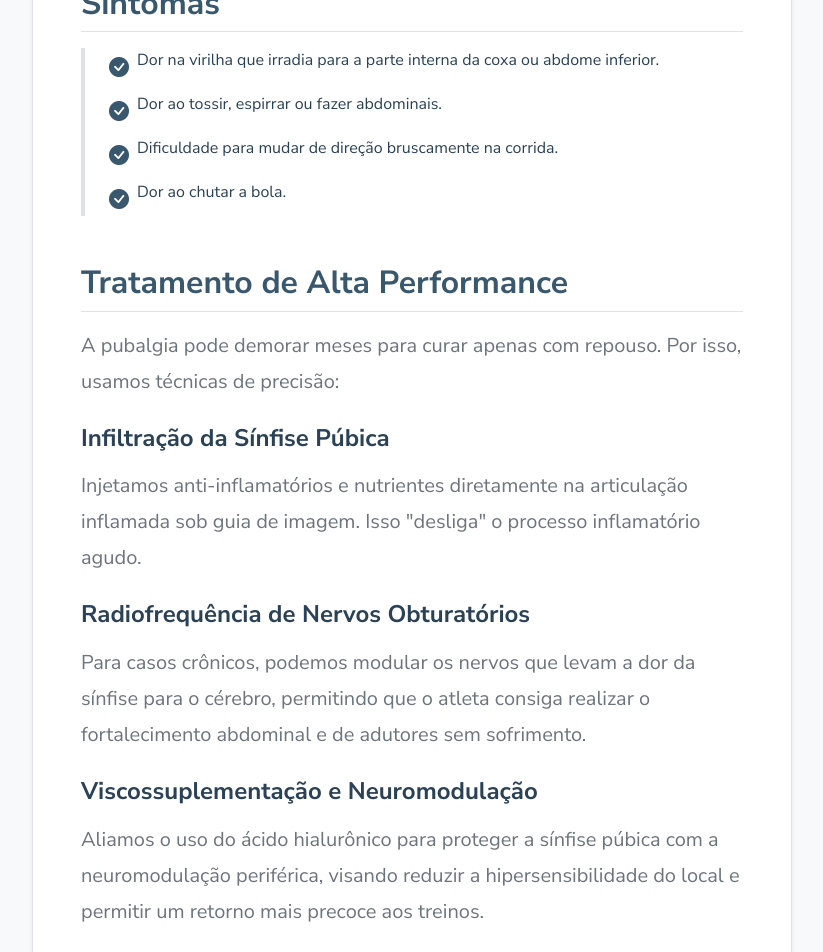
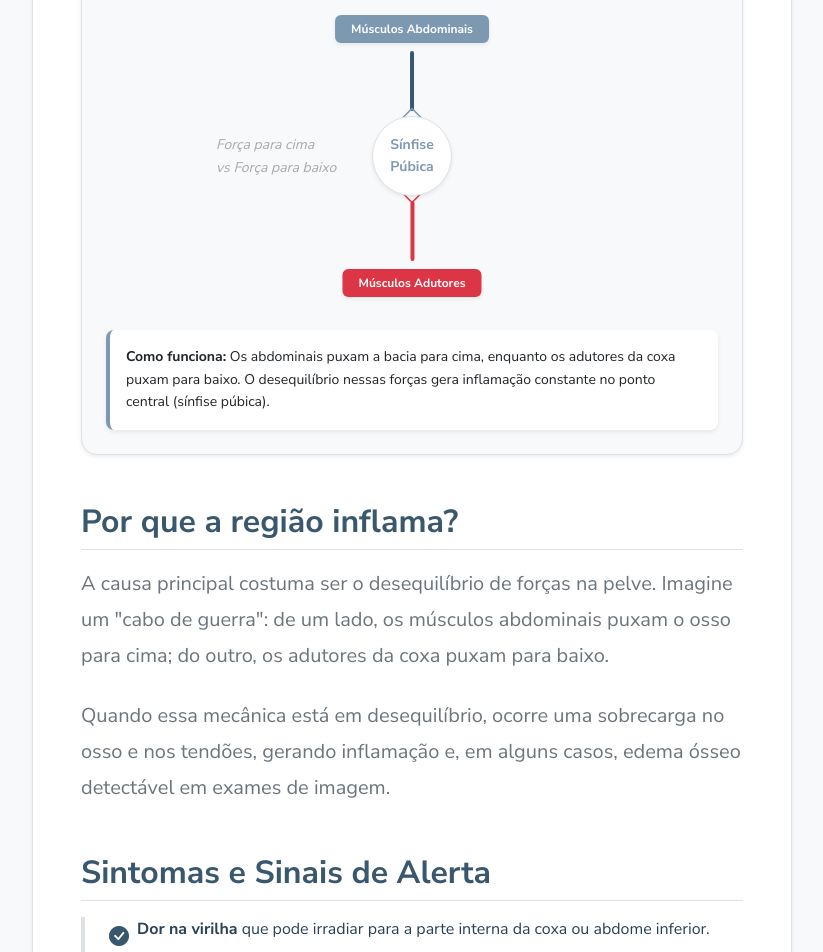
Before and after one commit to benedetjv/teste-site, a Next.js app: page /blog/pubalgia-dor-virilha-esporte in a window 1280 px wide. Shown: the part 820-1772 px from the top of the page, without its empty margins (228-1051 px from the left). Built offline with nearby package versions, Linux system fonts and the light colour scheme.

Commit message:
feat(blog): update Pubalgia article with biomechanical infographic and optimized content

```diff
--- a/src/app/blog/page.tsx
+++ b/src/app/blog/page.tsx
@@ -337,8 +337,8 @@ const posts = [
     },
     {
         slug: "pubalgia-dor-virilha-esporte",
-        title: "Pubalgia: A dor na virilha de quem joga futebol e faz CrossFit",
-        excerpt: "Entenda o desequilíbrio muscular que causa dor profunda na região pubiana e como tratar.",
+        title: "Pubalgia: O Desafio da Dor na Virilha no Esporte",
+        excerpt: "Dor na virilha ao correr ou chutar? Entenda o desequilíbrio do 'cabo de guerra' pélvico e como tratar.",
         date: "24 Jan 2026",
         category: "Medicina do Esporte",
         image: "/img/blog/pubalgia-groin-pain.png",
--- a/src/app/blog/pubalgia-dor-virilha-esporte/page.mdx
+++ b/src/app/blog/pubalgia-dor-virilha-esporte/page.mdx
@@ -1,34 +1,46 @@
 export const metadata = {
-  title: 'Pubalgia: A dor na virilha que afasta do futebol e do CrossFit',
-  description: 'Dor profunda na região pubiana e virilha? Entenda a pubalgia e como o tratamento intervencionista acelera a volta aos campos.',
+  title: 'Pubalgia: O Desafio da Dor na Virilha no Esporte',
+  description: 'Dor na virilha ao correr, chutar ou fazer abdominal? Entenda as causas da pubalgia e veja como tratamentos minimamente invasivos auxiliam na recuperação funcional.',
 };
 
-# Pubalgia: O desafio da dor na virilha
+import PubalgiaTugOfWar from '@/components/PubalgiaTugOfWar';
 
-A **Pubalgia**, também conhecida como "hérnia do esporte", é uma condição dolorosa que afeta a região da sínfise púbica (onde os ossos da bacia se encontram na frente). É uma lesão clássica de jogadores de futebol, corredores e entusiastas de CrossFit.
+# Pubalgia: O Desafio da Dor na Virilha no Esporte
 
-## Por que dói?
-A causa é o desequilíbrio de forças: os músculos abdominais puxam o osso para cima, enquanto os adutores da coxa puxam para baixo. Esse "cabo de guerra" inflama o osso e os tendões da região.
+A **Pubalgia** é uma condição dolorosa que afeta a região da sínfise púbica (o ponto de encontro dos ossos da bacia na parte frontal). Embora seja frequentemente chamada de "hérnia do esporte", ela se manifesta como uma sobrecarga dolorosa que atinge desde jogadores de futebol e corredores até entusiastas de CrossFit.
 
-## Sintomas
--   Dor na virilha que irradia para a parte interna da coxa ou abdome inferior.
--   Dor ao tossir, espirrar ou fazer abdominais.
--   Dificuldade para mudar de direção bruscamente na corrida.
--   Dor ao chutar a bola.
+Existem diferentes causas possíveis para a dor na virilha, e o diagnóstico correto é o primeiro passo. Muitas vezes, o que parece ser uma simples distensão muscular é, na verdade, um processo de sobrecarga crônica.
 
-## Tratamento de Alta Performance
+<PubalgiaTugOfWar />
 
-A pubalgia pode demorar meses para curar apenas com repouso. Por isso, usamos técnicas de precisão:
+## Por que a região inflama?
 
-### Infiltração da Sínfise Púbica
-Injetamos anti-inflamatórios e nutrientes diretamente na articulação inflamada sob guia de imagem. Isso "desliga" o processo inflamatório agudo.
+A causa principal costuma ser o desequilíbrio de forças na pelve. Imagine um "cabo de guerra": de um lado, os músculos abdominais puxam o osso para cima; do outro, os adutores da coxa puxam para baixo.
 
-### Radiofrequência de Nervos Obturatórios
-Para casos crônicos, podemos modular os nervos que levam a dor da sínfise para o cérebro, permitindo que o atleta consiga realizar o fortalecimento abdominal e de adutores sem sofrimento.
+Quando essa mecânica está em desequilíbrio, ocorre uma sobrecarga no osso e nos tendões, gerando inflamação e, em alguns casos, edema ósseo detectável em exames de imagem.
 
-### Viscossuplementação e Neuromodulação
-Aliamos o uso do ácido hialurônico para proteger a sínfise púbica com a neuromodulação periférica, visando reduzir a hipersensibilidade do local e permitir um retorno mais precoce aos treinos.
+## Sintomas e Sinais de Alerta
 
-> **Conselho do Dr. Otto:** O segredo da pubalgia é o equilíbrio muscular. Tratamos a dor com intervenção para que você consiga fortalecer o que está fraco com segurança.
+*   **Dor na virilha** que pode irradiar para a parte interna da coxa ou abdome inferior.
+*   Desconforto ao tossir, espirrar ou realizar exercícios abdominais.
+*   Dificuldade para mudar de direção bruscamente ou realizar movimentos de explosão.
 
-[Sente dor na virilha ao treinar? Vamos avaliar seu quadro.](https://wa.me/5519999439824)
+> **⚠️ Atenção:** A avaliação médica é fundamental para saber se o procedimento é indicado no seu caso e para descartar outras patologias, como problemas na articulação do quadril.
+
+## Abordagens Intervencionistas e Reabilitação
+
+O objetivo das técnicas intervencionistas é permitir que o paciente retome a função com mais segurança, respeitando os limites biológicos de cada tecido. Cada caso precisa ser individualizado.
+
+### Infiltração Guiada por Imagem
+Quando bem indicada, a infiltração guiada por imagem pode auxiliar no controle da dor e inflamação da sínfise púbica ou dos adutores. O procedimento visa criar uma "janela terapêutica" para que o paciente consiga realizar a reabilitação e o fortalecimento com mais conforto.
+
+### Radiofrequência de Nervos Sensoriais
+Existem técnicas como a radiofrequência de nervos sensoriais que visam modular a percepção dolorosa em casos de dor persistente. O objetivo é facilitar o retorno ao protocolo de fortalecimento abdominal e de adutores, especialmente quando a dor impede a progressão na fisioterapia.
+
+### Viscossuplementação e Modulação
+Em casos selecionados, e a depender do padrão de dor e resposta aos tratamentos prévios, podemos considerar o uso de ácido hialurônico na articulação da sínfise para proteger a estrutura e melhorar a biomecânica local.
+
+## Conclusão
+O foco do tratamento da pubalgia é restaurar o equilíbrio muscular entre abdômen e adutores, sempre respeitando a fase da dor e o grau de inflamação local. As intervenções são ferramentas para que esse equilíbrio seja atingido com segurança.
+
+[Agende sua avaliação com o Dr. Otto Beckedorff](https://wa.me/5519999439824)
--- /dev/null
+++ b/src/components/PubalgiaTugOfWar.tsx
@@ -0,0 +1,66 @@
+"use client";
+
+import React from 'react';
+import { motion } from 'framer-motion';
+
+export default function PubalgiaTugOfWar() {
+    return (
+        <div className="my-5 p-4 bg-light rounded-4 border shadow-sm">
+            <h5 className="fw-bold text-center mb-4" style={{ color: 'var(--azul-escuro)' }}>
+                Infográfico: O "Cabo de Guerra" na Pelve
+            </h5>
+
+            <div className="position-relative mx-auto" style={{ maxWidth: '400px', height: '300px' }}>
+                {/* Pelvis Area Representation */}
+                <div className="position-absolute top-50 start-50 translate-middle bg-white rounded-circle shadow-sm border d-flex align-items-center justify-content-center"
+                    style={{ width: '80px', height: '80px', zIndex: 10 }}>
+                    <span className="fw-bold text-primary small text-center">Sínfise<br />Púbica</span>
+                </div>
+
+                {/* Vector Abdominals (Up) */}
+                <motion.div
+                    initial={{ y: 0 }}
+                    animate={{ y: -10 }}
+                    transition={{ repeat: Infinity, duration: 1.5, repeatType: "reverse", ease: "easeInOut" }}
+                    className="position-absolute start-50 translate-middle-x d-flex flex-column align-items-center"
+                    style={{ bottom: '60%', zIndex: 5 }}
+                >
+                    <div className="badge bg-primary mb-2 shadow-sm px-3 py-2">Músculos Abdominais</div>
+                    <div style={{ width: '4px', height: '60px', backgroundColor: 'var(--azul-medio)', borderRadius: '2px' }}></div>
+                    <i className="bi bi-chevron-up text-primary" style={{ marginTop: '-10px', fontSize: '24px' }}></i>
+                </motion.div>
+
+                {/* Vector Adductors (Down) */}
+                <motion.div
+                    initial={{ y: 0 }}
+                    animate={{ y: 10 }}
+                    transition={{ repeat: Infinity, duration: 1.5, repeatType: "reverse", ease: "easeInOut" }}
+                    className="position-absolute start-50 translate-middle-x d-flex flex-column align-items-center"
+                    style={{ top: '60%', zIndex: 5 }}
+                >
+                    <i className="bi bi-chevron-down text-danger" style={{ marginBottom: '-10px', fontSize: '24px' }}></i>
+                    <div style={{ width: '4px', height: '60px', backgroundColor: '#dc3545', borderRadius: '2px' }}></div>
+                    <div className="badge bg-danger mt-2 shadow-sm px-3 py-2">Músculos Adutores</div>
+                </motion.div>
+
+                {/* Lateral Indicators */}
+                <div className="position-absolute top-50 start-0 translate-middle-y text-muted small opacity-50 fst-italic ms-1 d-none d-sm-block">
+                    Força para cima<br />vs Força para baixo
+                </div>
+            </div>
+
+            <div className="mt-4 p-3 bg-white rounded-3 border-start border-primary border-4 shadow-sm">
+                <p className="mb-0 small text-dark">
+                    <strong>Como funciona:</strong> Os abdominais puxam a bacia para cima, enquanto os adutores da coxa puxam para baixo. O desequilíbrio nessas forças gera inflamação constante no ponto central (sínfise púbica).
+                </p>
+            </div>
+
+            <style jsx>{`
+                .bi-chevron-up, .bi-chevron-down {
+                    line-height: 1;
+                    font-weight: bold;
+                }
+            `}</style>
+        </div>
+    );
+}
```
